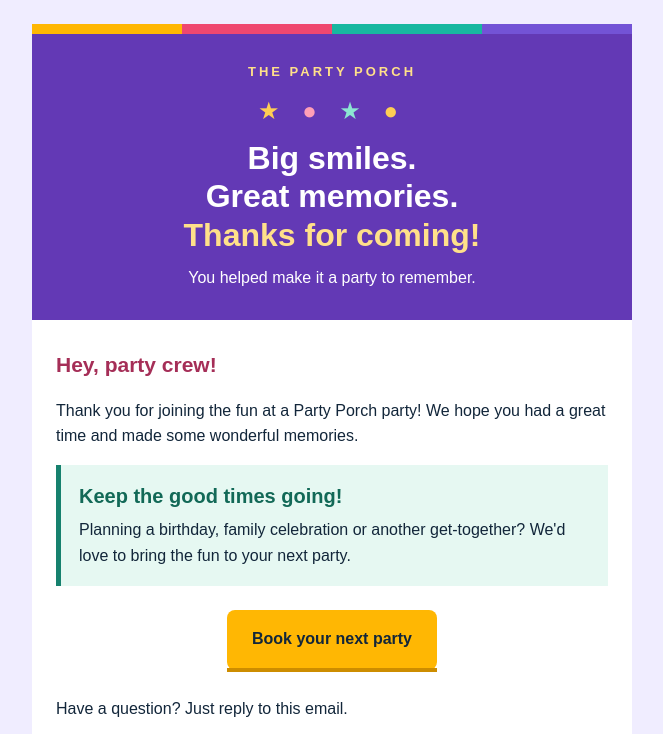
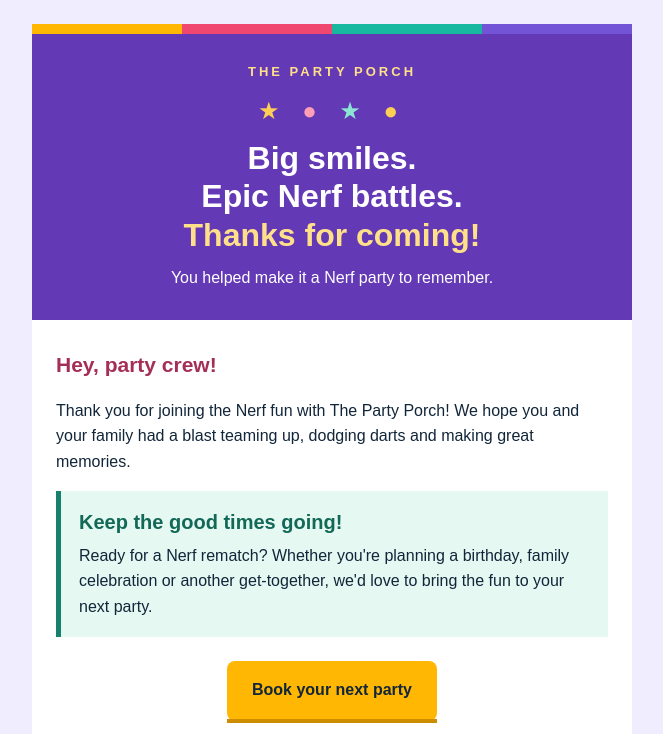
Before and after one commit to tsharrer/the-party-porch, a plain HTML site: page docs/email-templates/post-party-thank-you.html in a window 1280 px wide. Shown: the top 734 px of the page, without its empty margins (308-971 px from the left). Drawn offline with Linux system fonts and the light colour scheme.

Commit message:
Tailor thank-you draft to Nerf party attendees
Co-authored-by: Copilot <223556219+Copilot@users.noreply.github.com>

```diff
--- a/docs/email-templates/post-party-thank-you.html
+++ b/docs/email-templates/post-party-thank-you.html
@@ -8,7 +8,7 @@
 </head>
 <body style="margin:0;padding:0;background-color:#f0edff;color:#12263a;font-family:Arial,sans-serif;">
   <div style="display:none;max-height:0;overflow:hidden;">
-    We loved being part of the fun. Plan your next party with us.
+    Thanks for joining the Nerf fun! Plan your next party with us.
   </div>
   <table role="presentation" style="width:100%;border-collapse:collapse;background-color:#f0edff;">
     <tr>
@@ -30,19 +30,19 @@
             <td style="padding:30px 24px;background-color:#6339b5;color:#ffffff;text-align:center;">
               <p style="margin:0 0 18px;font-size:13px;font-weight:bold;letter-spacing:3px;color:#ffe08a;">THE PARTY PORCH</p>
               <p aria-hidden="true" style="margin:0 0 14px;font-size:24px;letter-spacing:8px;"><span style="color:#ffce54;">&#9733;</span> <span style="color:#ff9fb7;">&#9679;</span> <span style="color:#8ce5d2;">&#9733;</span> <span style="color:#ffce54;">&#9679;</span></p>
-              <h1 style="margin:0 0 12px;font-size:32px;line-height:1.2;">Big smiles.<br>Great memories.<br><span style="color:#ffe08a;">Thanks for coming!</span></h1>
-              <p style="margin:0;font-size:16px;line-height:1.5;">You helped make it a party to remember.</p>
+              <h1 style="margin:0 0 12px;font-size:32px;line-height:1.2;">Big smiles.<br>Epic Nerf battles.<br><span style="color:#ffe08a;">Thanks for coming!</span></h1>
+              <p style="margin:0;font-size:16px;line-height:1.5;">You helped make it a Nerf party to remember.</p>
             </td>
           </tr>
           <tr>
             <td style="padding:28px 24px;font-size:16px;line-height:1.6;">
               <p style="margin:0 0 16px;font-size:21px;font-weight:bold;color:#a52e57;">Hey, party crew!</p>
-              <p style="margin:0 0 16px;">Thank you for joining the fun at a Party Porch party! We hope you had a great time and made some wonderful memories.</p>
+              <p style="margin:0 0 16px;">Thank you for joining the Nerf fun with The Party Porch! We hope you and your family had a blast teaming up, dodging darts and making great memories.</p>
               <table role="presentation" style="width:100%;margin:0 0 24px;border-collapse:collapse;">
                 <tr>
                   <td style="padding:18px;background-color:#e6f8f2;border-left:5px solid #16816e;">
                     <h2 style="margin:0 0 8px;font-size:20px;line-height:1.3;color:#126957;">Keep the good times going!</h2>
-                    <p style="margin:0;">Planning a birthday, family celebration or another get-together? We'd love to bring the fun to your next party.</p>
+                    <p style="margin:0;">Ready for a Nerf rematch? Whether you're planning a birthday, family celebration or another get-together, we'd love to bring the fun to your next party.</p>
                   </td>
                 </tr>
               </table>
```
Also changed, not shown: 1 other file.
